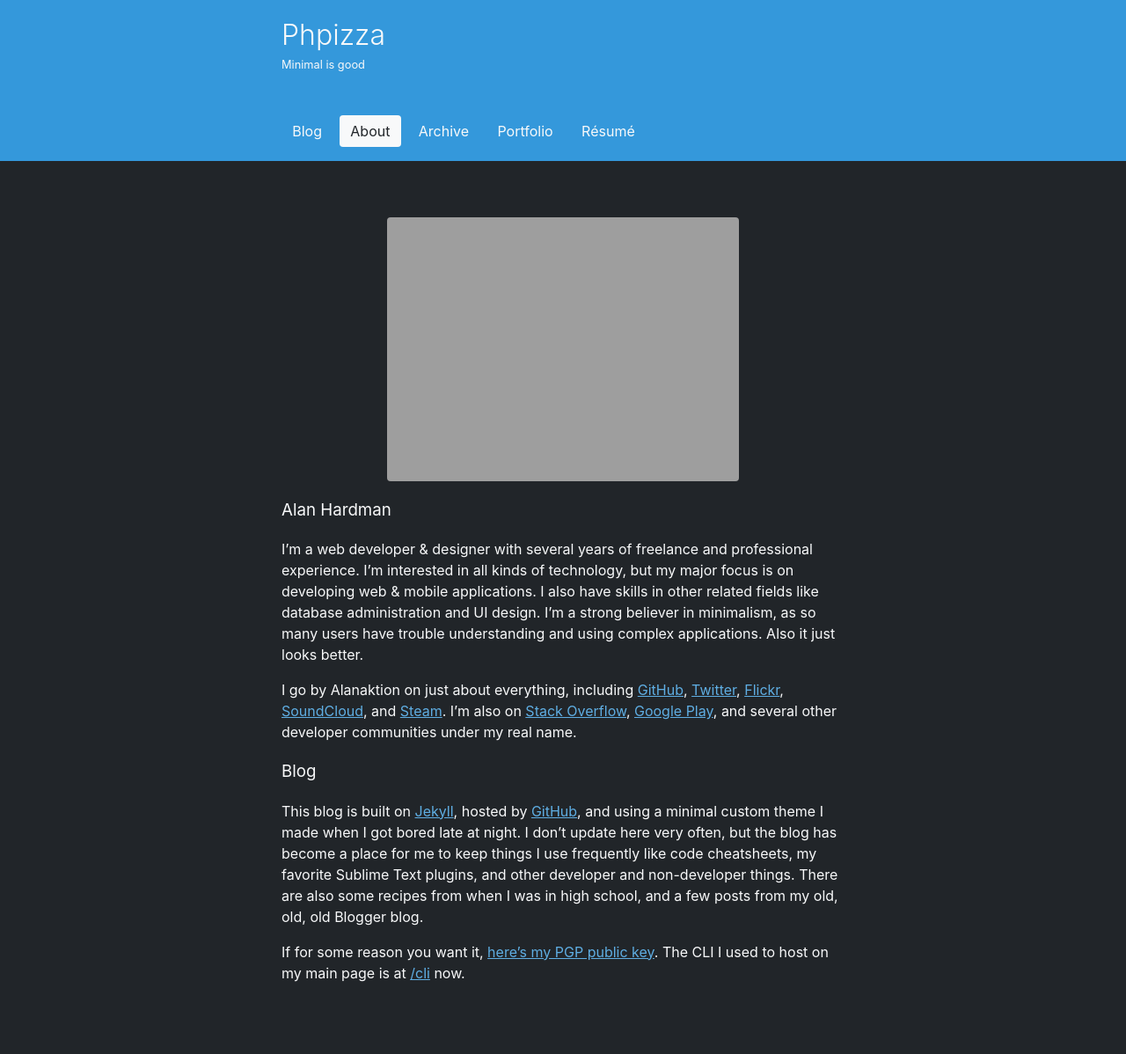
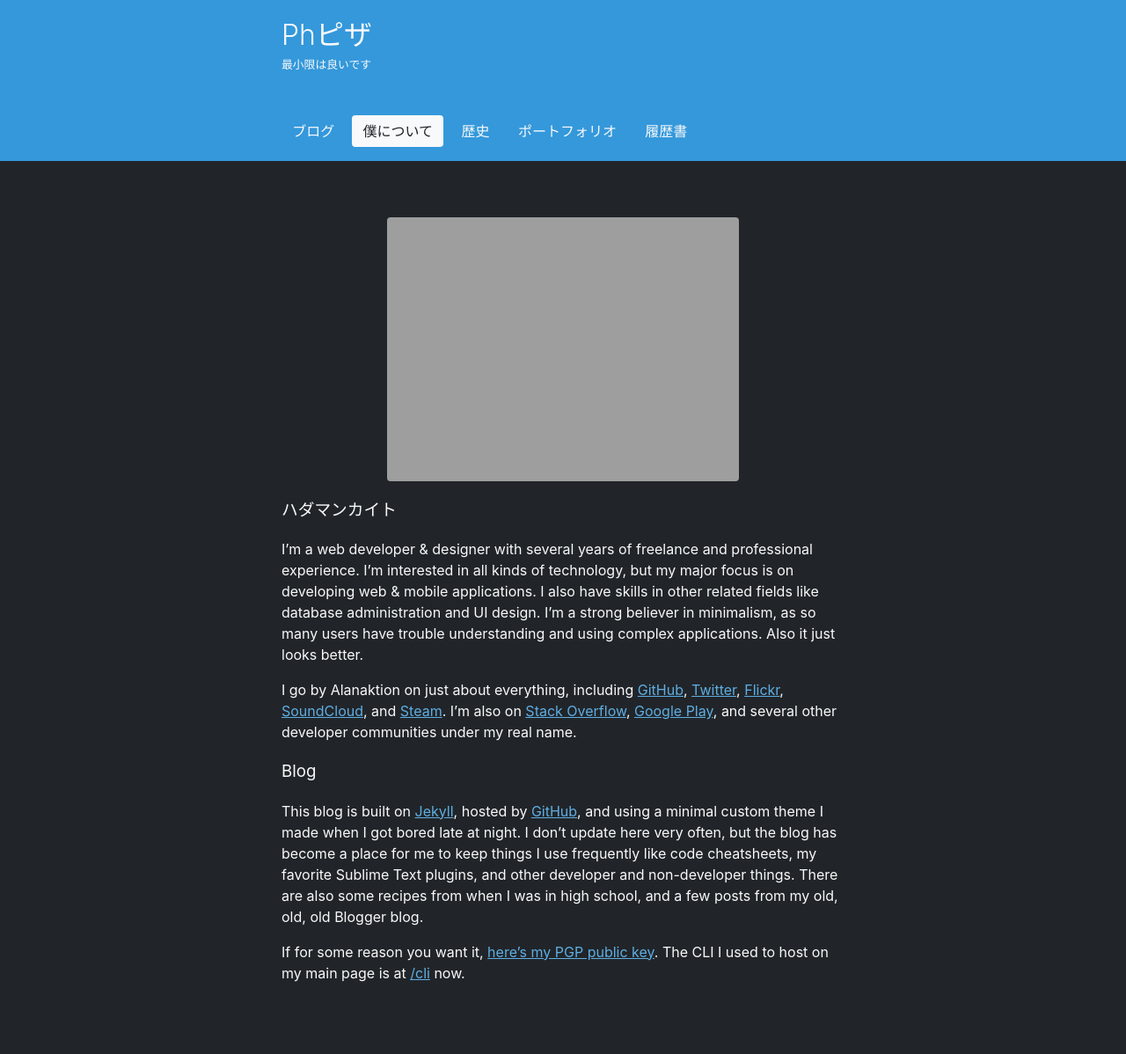
Before and after one commit to Alanaktion/alanaktion.github.io, a Jekyll site: the page built from about.md, in a window 1280 px wide. Shown: the whole page at 88% size. Built offline with Jekyll 4.4.1, drawn with Linux system fonts in a browser that asks for light colours.

Commit message:
Starting Japanese translations

```diff
--- a/_config.yml
+++ b/_config.yml
@@ -10,9 +10,11 @@ kramdown:
 permalink:           /:year/:month/:day/:title/
 
 # Setup
-title:               Phpizza
-tagline:             Minimal is good
-description:         I'm an insane web developer.
+title:               Phピザ
+tagline:             最小限は良いです
+tagline_romanji:     Saishōgen wa yoidesu
+description:         僕はウェブ開発者。
+description_romanji: Boku wa u~ebu kaihatsu-sha.
 url:                 https://blog.phpizza.com
 
 # SCSS
@@ -31,9 +33,9 @@ paginate_path:       page:num
 
 # About/contact
 author:
-  name:              Alan Hardman
+  name:              ハダマンカイト
   url:               https://phpizza.com
-  email:             alan@phpizza.com
+  email:             alan+jp@phpizza.com
 
 # Workaround npm issue
 exclude:             ["reveal/node_modules"]
--- a/_includes/nav.html
+++ b/_includes/nav.html
@@ -1,30 +1,30 @@
 <nav class="site-nav">
   <a class="{% if page.url == '/' %}active{% endif %}" href="/">
-    <span>Blog</span>
+    <span>ブログ</span>
     <svg viewBox="0 0 32 32">
       <path d="M2 4 L30 4 30 22 16 22 8 29 8 22 2 22 Z" />
     </svg>
   </a>
   <a class="{% if page.url == '/about/' %}active{% endif %}" href="/about/">
-    <span>About</span>
+    <span>僕について</span>
     <svg viewBox="0 0 32 32">
       <path d="M22 11 C22 16 19 20 16 20 13 20 10 16 10 11 10 6 12 3 16 3 20 3 22 6 22 11 Z M4 30 L28 30 C28 21 22 20 16 20 10 20 4 21 4 30 Z" />
     </svg>
   </a>
   <a class="{% if page.url == '/archive/' %}active{% endif %}" href="/archive/">
-    <span>Archive</span>
+    <span>歴史</span>
     <svg viewBox="0 0 32 32">
       <path d="M4 10 L4 28 28 28 28 10 M2 4 L2 10 30 10 30 4 Z M12 15 L20 15" />
     </svg>
   </a>
   <a class="{% if page.url == '/portfolio/' %}active{% endif %}" href="/portfolio/">
-    <span>Portfolio</span>
+    <span>ポートフォリオ</span>
     <svg viewBox="0 0 32 32">
       <path d="M29 17 L29 28 3 28 3 17 M2 8 L30 8 30 16 C30 16 24 20 16 20 8 20 2 16 2 16 L2 8 Z M16 22 L16 18 M20 8 C20 8 20 4 16 4 12 4 12 8 12 8" />
     </svg>
   </a>
   <a class="{% if page.url == '/resume/' %}active{% endif %}" href="/resume/">
-    <span>Résumé</span>
+    <span>履歴書</span>
     <svg viewBox="0 0 32 32">
       <path d="M30 8 L2 8 2 26 30 26 Z M20 8 C20 8 20 4 16 4 12 4 12 8 12 8 M8 26 L8 8 M24 26 L24 8"></path>
     </svg>
--- a/about.md
+++ b/about.md
@@ -7,7 +7,7 @@ title: About
     srcset="https://blog.phpizza.com/assets/profile/alan-2-460h.jpg 2x"
     alt>
 
-### Alan Hardman
+### ハダマンカイト
 
 I'm a web developer & designer with several years of freelance and professional experience. I'm interested in all kinds of technology, but my major focus is on developing web & mobile applications. I also have skills in other related fields like database administration and UI design. I'm a strong believer in minimalism, as so many users have trouble understanding and using complex applications. Also it just looks better.
 
```
